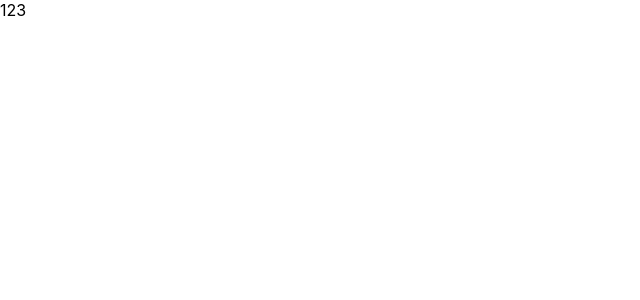
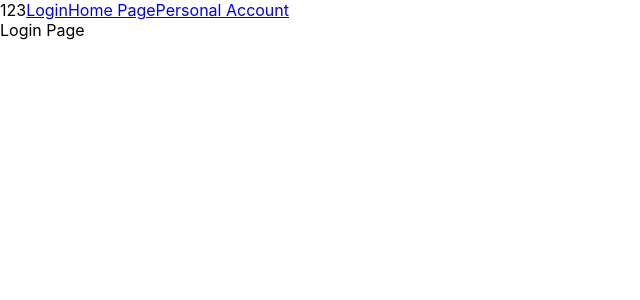
Before and after one commit to Blenemy/chess-app, a React (Create React App) app: page /login in a window 1280 px wide. Shown: the top 300 px of the page, without its empty margins (0-640 px from the left). Built offline with nearby package versions, Linux system fonts and the light colour scheme.

Commit message:
feat: installed redux, setuped routing

```diff
--- a/src/App.tsx
+++ b/src/App.tsx
@@ -1,5 +1,31 @@
+import { Link, Route, Routes } from "react-router-dom";
+import { Login } from "./components/Login/Login";
+import { PrivateRoutes } from "./components/PrivateRoutes/PrivateRoutes";
+import { Home } from "./pages/homepage/Home";
+import { routes } from "./routes/config";
+import { PersonalAccount } from "./pages/personal-account/PersonalAccount";
+
 function App() {
-  return <div className="App">123</div>;
+  return (
+    <div className="App">
+      123
+      <Link to={routes.login}>Login</Link>
+      <Link to={routes.home}>Home Page</Link>
+      <Link to={routes.personalAccount}>Personal Account</Link>
+      <div>
+        <Routes>
+          <Route element={<PrivateRoutes />}>
+            <Route element={<Home />} path={routes.home} />
+            <Route
+              element={<PersonalAccount />}
+              path={routes.personalAccount}
+            />
+          </Route>
+          <Route element={<Login />} path={routes.login} />
+        </Routes>
+      </div>
+    </div>
+  );
 }
 
 export default App;
--- /dev/null
+++ b/src/app/hooks.ts
@@ -0,0 +1,6 @@
+import { useDispatch, useSelector } from "react-redux";
+import type { TypedUseSelectorHook } from "react-redux";
+import type { RootState, AppDispatch } from "./store";
+
+export const useAppDispatch: () => AppDispatch = useDispatch;
+export const useAppSelector: TypedUseSelectorHook<RootState> = useSelector;
--- /dev/null
+++ b/src/app/store.ts
@@ -0,0 +1,8 @@
+import { configureStore } from "@reduxjs/toolkit";
+
+export const store = configureStore({
+  reducer: {},
+});
+
+export type RootState = ReturnType<typeof store.getState>;
+export type AppDispatch = typeof store.dispatch;
--- /dev/null
+++ b/src/components/Login/Login.tsx
@@ -0,0 +1,9 @@
+// import "./Login.scss";
+
+export const Login = () => {
+  return (
+    <div>
+      <div>Login Page</div>
+    </div>
+  );
+};
--- /dev/null
+++ b/src/components/PrivateRoutes/PrivateRoutes.tsx
@@ -0,0 +1,10 @@
+// import "./PrivateRoutes.scss";
+
+import { Navigate, Outlet } from "react-router-dom";
+
+export const PrivateRoutes = () => {
+  // TODO: change when actual auth is implemented
+  const auth = { token: false };
+
+  return auth.token ? <Outlet /> : <Navigate to="/login" />;
+};
--- a/src/index.tsx
+++ b/src/index.tsx
@@ -1,19 +1,27 @@
-import React from 'react';
-import ReactDOM from 'react-dom/client';
-import './index.css';
-import App from './App';
-import reportWebVitals from './reportWebVitals';
+import React from "react";
+import ReactDOM from "react-dom/client";
+import "./index.css";
+import App from "./App";
+import { store } from "./app/store";
+import { Provider } from "react-redux";
+import { BrowserRouter as Router } from "react-router-dom";
+
+// import reportWebVitals from "./reportWebVitals";
 
 const root = ReactDOM.createRoot(
-  document.getElementById('root') as HTMLElement
+  document.getElementById("root") as HTMLElement
 );
 root.render(
   <React.StrictMode>
-    <App />
+    <Provider store={store}>
+      <Router>
+        <App />
+      </Router>
+    </Provider>
   </React.StrictMode>
 );
 
 // If you want to start measuring performance in your app, pass a function
 // to log results (for example: reportWebVitals(console.log))
 // or send to an analytics endpoint. Learn more: https://bit.ly/CRA-vitals
-reportWebVitals();
+// reportWebVitals();
--- /dev/null
+++ b/src/pages/homepage/Home.tsx
@@ -0,0 +1,9 @@
+// import './Home.scss'
+
+export const Home = () => {
+  return (
+    <div>
+      <div>Home Page</div>
+    </div>
+  );
+};
--- /dev/null
+++ b/src/pages/personal-account/PersonalAccount.tsx
@@ -0,0 +1,9 @@
+// import './PersonalAccount.scss'
+
+export const PersonalAccount = () => {
+  return (
+    <div>
+      <div>Personal Account</div>
+    </div>
+  );
+};
--- a/src/reportWebVitals.ts
+++ b/src/reportWebVitals.ts
@@ -1,15 +1,17 @@
-import { ReportHandler } from 'web-vitals';
+// import { ReportHandler } from 'web-vitals';
 
-const reportWebVitals = (onPerfEntry?: ReportHandler) => {
-  if (onPerfEntry && onPerfEntry instanceof Function) {
-    import('web-vitals').then(({ getCLS, getFID, getFCP, getLCP, getTTFB }) => {
-      getCLS(onPerfEntry);
-      getFID(onPerfEntry);
-      getFCP(onPerfEntry);
-      getLCP(onPerfEntry);
-      getTTFB(onPerfEntry);
-    });
-  }
-};
+// const reportWebVitals = (onPerfEntry?: ReportHandler) => {
+//   if (onPerfEntry && onPerfEntry instanceof Function) {
+//     import('web-vitals').then(({ getCLS, getFID, getFCP, getLCP, getTTFB }) => {
+//       getCLS(onPerfEntry);
+//       getFID(onPerfEntry);
+//       getFCP(onPerfEntry);
+//       getLCP(onPerfEntry);
+//       getTTFB(onPerfEntry);
+//     });
+//   }
+// };
 
-export default reportWebVitals;
+// export default reportWebVitals;
+
+export const clown = 1;
--- /dev/null
+++ b/src/routes/config.ts
@@ -0,0 +1,5 @@
+export const routes = {
+  home: "/",
+  personalAccount: "/personal-account",
+  login: "/login",
+};
```
Also changed, not shown: package.json (+9 -1 lines), 1 other file (tests, documents, lock files or other folders).
